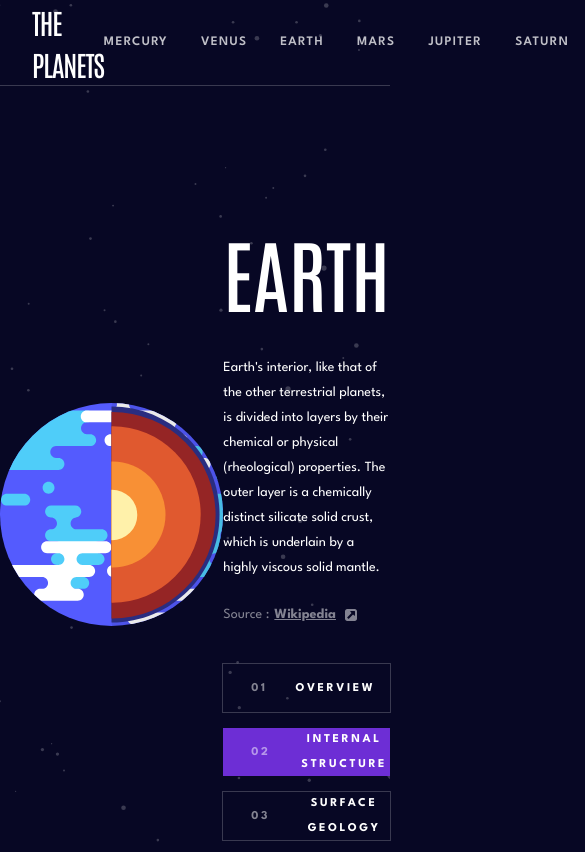
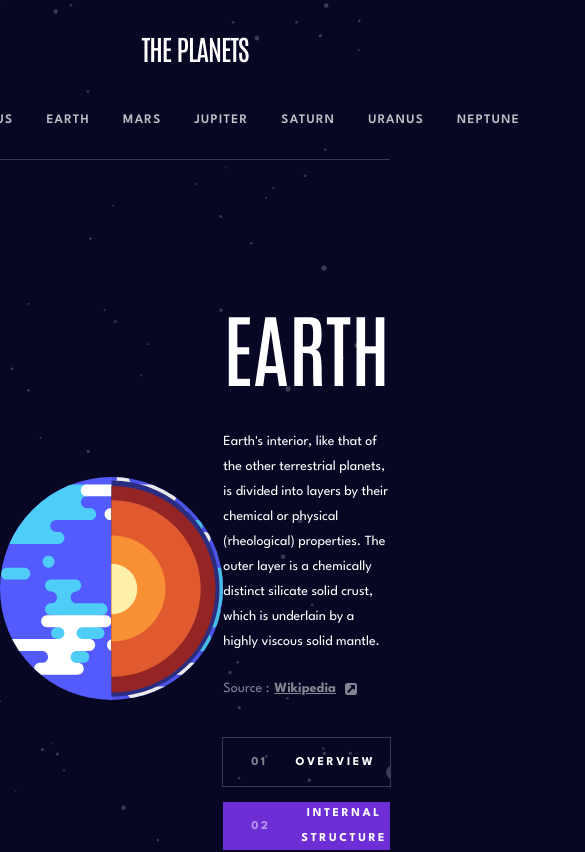
Before and after one commit to VillageR88/next-planets-fact-site, a Next.js app: page /earth/internal-structure in a window 390 px wide. Shown: the top 852 px of the page, 585 px wide, since content can reach past the window. Built offline with nearby package versions, Linux system fonts and the light colour scheme.

Commit message:
navbar tablet
Signed-off-by: VillageR88 <villager88pl@gmail.com>

```diff
--- a/app/home/navbar.tsx
+++ b/app/home/navbar.tsx
@@ -7,7 +7,7 @@ const titleLogo = 'THE PLANETS';
 export default function Navbar({ planet, mode }: { planet: string; mode: string }) {
   return (
     <nav className="flex h-fit w-full flex-col">
-      <div className="flex h-[85px] w-full items-center justify-between px-[32px]">
+      <div className="flex h-[159px] w-full flex-col items-center justify-center gap-[39px] px-[32px] xl:h-[85px] xl:flex-row xl:justify-between">
         <span className="font-antonio text-[28px] font-medium tracking-[-1.05px] text-[white]">{titleLogo}</span>
         <ul className="flex gap-[33px]">
           {(dataJson as tPlanet[]).map(({ name }) => (
```
